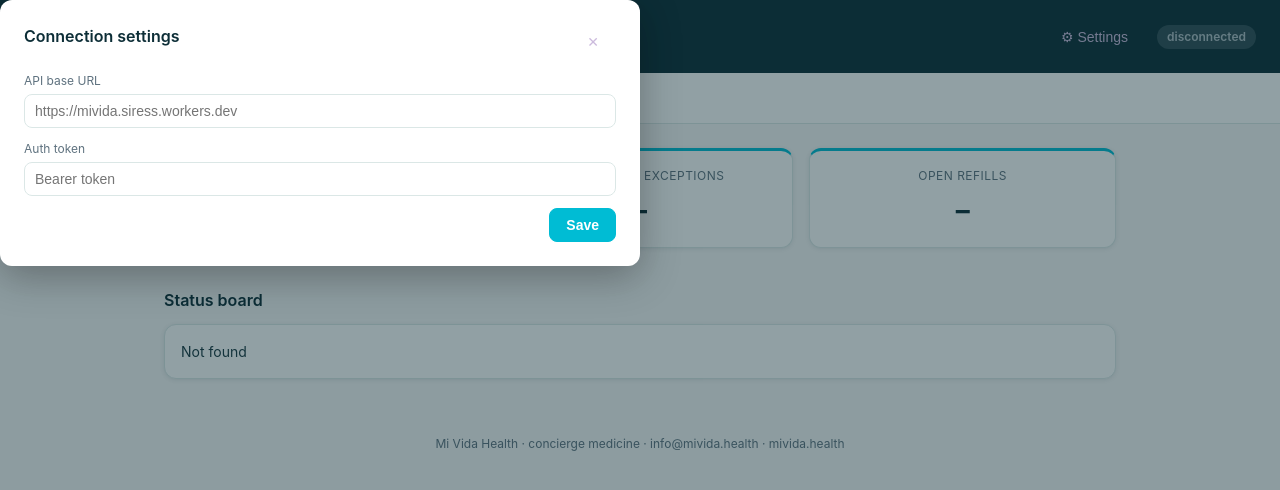
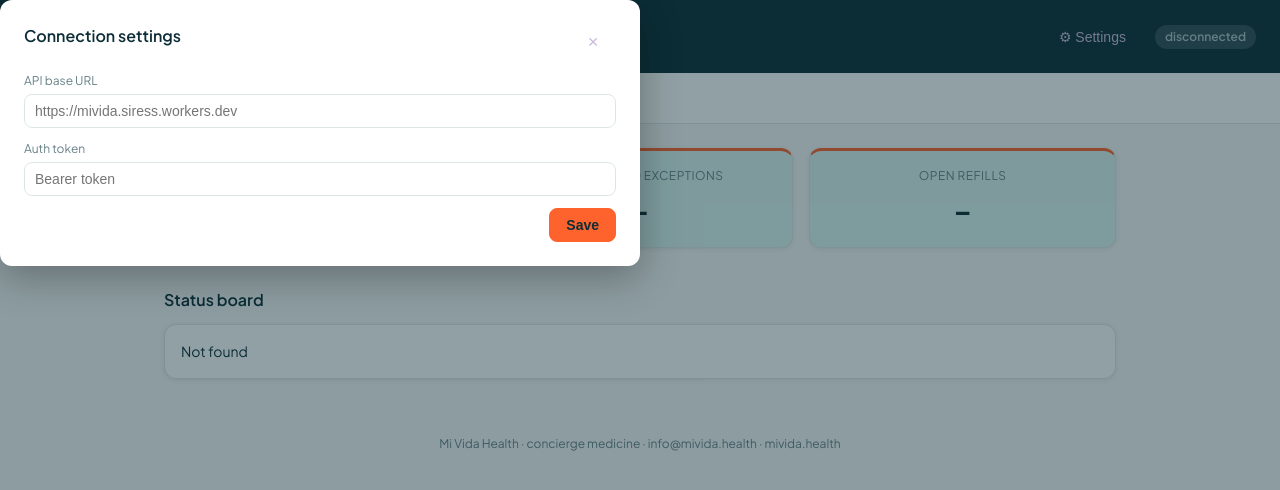
Before and after one commit to Siress-AG-Sources/mivida-care, a website: page public/index.html in a window 1280 px wide. Both pictures are taken after a click on the button "⚙︎ Settings". Drawn offline with Linux system fonts and the light colour scheme; no server answers.

Commit message:
Fix brand palette: greens/cream (#DBE7E6, #DCF5F2) + bright orange buttons (#FF632D), Plus Jakarta Sans font

```diff
--- a/public/index.html
+++ b/public/index.html
@@ -5,8 +5,8 @@
   <meta name="viewport" content="width=device-width, initial-scale=1.0" />
   <title>Mi Vida Health — Care Platform</title>
   <link rel="preconnect" href="https://fonts.googleapis.com" />
-  <link href="https://fonts.googleapis.com/css2?family=Inter:wght@400;500;600;700&display=swap" rel="stylesheet" />
-  <link rel="stylesheet" href="/styles.css" />
+  <link href="https://fonts.googleapis.com/css2?family=Plus+Jakarta+Sans:wght@400;500;600;700&display=swap" rel="stylesheet" />
+  <link rel="stylesheet" href="/styles.css?v=2" />
 </head>
 <body>
   <header class="topbar">
@@ -107,6 +107,6 @@
   <footer class="footer-note">
     Mi Vida Health · concierge medicine · info@mivida.health · mivida.health
   </footer>
-  <script src="/app.js?v=3"></script>
+  <script src="/app.js?v=4"></script>
 </body>
 </html>
--- a/public/styles.css
+++ b/public/styles.css
@@ -2,34 +2,34 @@
   --bg: #f7f7f7;
   --card: #ffffff;
   --border: #dbe7e6;
-  --text: #1b3a42;
-  --muted: #5f727f;
-  --accent: #00bcd4;
+  --text: #0d2e37;
+  --muted: #678188;
+  --mint: #dbe7e6;
+  --mint-light: #dcf5f2;
+  --orange: #ff632d;
   --accent-dark: #0d2e37;
-  --accent-soft: #dcf5f2;
-  --orange: #fe632d;
   --danger: #cf2e2e;
-  --warn: #fcb900;
-  --good: #00d084;
+  --warn: #b8860b;
+  --good: #2e8b57;
   --radius: 12px;
   --shadow: 0 1px 4px rgba(13, 46, 55, .10);
 }
 
 * { box-sizing: border-box; margin: 0; padding: 0; }
-body { font-family: -apple-system, BlinkMacSystemFont, "Segoe UI", Roboto, "Helvetica Neue", Arial, sans-serif; background: var(--bg); color: var(--text); font-size: 14px; line-height: 1.5; }
+body { font-family: "Plus Jakarta Sans", -apple-system, BlinkMacSystemFont, "Segoe UI", Roboto, "Helvetica Neue", Arial, sans-serif; background: var(--bg); color: var(--text); font-size: 14px; line-height: 1.5; }
 
 .topbar { display: flex; align-items: center; justify-content: space-between; padding: 14px 24px; background: var(--accent-dark); color: #fff; }
 .brand { display: flex; gap: 12px; align-items: center; }
-.logo { width: 40px; height: 40px; border-radius: 10px; background: var(--accent); color: #fff; display: grid; place-items: center; font-size: 20px; font-weight: 700; }
-.brand-name { font-size: 18px; font-weight: 700; letter-spacing: .02em; }
-.brand-name .accent { color: var(--accent); }
+.logo { width: 40px; height: 40px; border-radius: 10px; background: var(--orange); color: #fff; display: grid; place-items: center; font-size: 20px; font-weight: 700; }
+.brand-name { font-size: 18px; font-weight: 700; letter-spacing: .02em; color: #fff; }
+.brand-name .accent { color: var(--mint-light); }
 .tagline { color: #9fb4c0; font-size: 12px; }
 .topbar-right { display: flex; gap: 12px; align-items: center; }
 
 .tabs { display: flex; gap: 4px; padding: 12px 24px 0; background: #fff; border-bottom: 1px solid var(--border); }
 .tab { border: none; background: transparent; padding: 10px 16px; cursor: pointer; font-size: 14px; color: var(--muted); border-bottom: 2px solid transparent; }
 .tab:hover { color: var(--text); }
-.tab.active { color: var(--accent-dark); border-bottom-color: var(--accent); font-weight: 600; }
+.tab.active { color: var(--text); border-bottom-color: var(--orange); font-weight: 600; }
 
 .container { max-width: 1000px; margin: 0 auto; padding: 24px; }
 .view.hidden { display: none; }
@@ -38,10 +38,10 @@ body { font-family: -apple-system, BlinkMacSystemFont, "Segoe UI", Roboto, "Helv
 
 .card { background: var(--card); border: 1px solid var(--border); border-radius: var(--radius); box-shadow: var(--shadow); padding: 16px; margin-bottom: 16px; }
 .card-head { display: flex; justify-content: space-between; align-items: center; }
-.stat-card { text-align: center; border-top: 3px solid var(--accent); }
+.stat-card { text-align: center; border-top: 3px solid var(--orange); background: var(--mint-light); }
 .stat-label { color: var(--muted); font-size: 12px; text-transform: uppercase; letter-spacing: .04em; }
-.stat-value { font-size: 28px; font-weight: 700; margin-top: 4px; color: var(--accent-dark); }
-.section-title { font-size: 16px; font-weight: 600; margin-bottom: 12px; color: var(--accent-dark); }
+.stat-value { font-size: 28px; font-weight: 700; margin-top: 4px; color: var(--text); }
+.section-title { font-size: 16px; font-weight: 600; margin-bottom: 12px; color: var(--text); }
 
 .stack { display: flex; flex-direction: column; gap: 12px; }
 .row { display: flex; gap: 8px; align-items: center; flex-wrap: wrap; }
@@ -52,8 +52,8 @@ body { font-family: -apple-system, BlinkMacSystemFont, "Segoe UI", Roboto, "Helv
 
 .btn { padding: 8px 16px; border-radius: 8px; border: 1px solid var(--border); background: #fff; cursor: pointer; font-size: 14px; }
 .btn:hover { background: #f7f8fa; }
-.btn-primary { background: var(--accent); color: #fff; border-color: var(--accent); font-weight: 600; }
-.btn-primary:hover { background: #00a5bb; }
+.btn-primary { background: var(--orange); color: #0d2e37; border-color: var(--orange); font-weight: 600; }
+.btn-primary:hover { background: #e85a26; }
 .btn-ghost { background: transparent; border-color: transparent; color: #cbd; }
 .btn-ghost:hover { background: rgba(255,255,255,.1); }
 .btn-sm { padding: 5px 12px; font-size: 13px; }
@@ -62,7 +62,7 @@ body { font-family: -apple-system, BlinkMacSystemFont, "Segoe UI", Roboto, "Helv
 .badge-muted { background: #314e56; color: #b0bec5; }
 .badge-ok { background: #e6f4ea; color: var(--good); }
 .badge-low { background: #eef1f4; color: var(--muted); }
-.badge-medium { background: #fdf3dd; color: #b8860b; }
+.badge-medium { background: #fdf3dd; color: var(--warn); }
 .badge-high { background: #fdecea; color: var(--danger); }
 
 .kv { display: grid; grid-template-columns: 140px 1fr; gap: 4px 12px; font-size: 13px; }
@@ -74,7 +74,7 @@ body { font-family: -apple-system, BlinkMacSystemFont, "Segoe UI", Roboto, "Helv
 .exception-item.medium { border-left-color: var(--warn); }
 .exception-item.low { border-left-color: var(--muted); }
 
-.detail-link { color: var(--accent-dark); cursor: pointer; text-decoration: none; float: right; font-size: 13px; font-weight: 600; }
+.detail-link { color: var(--text); cursor: pointer; text-decoration: none; float: right; font-size: 13px; font-weight: 600; }
 
 .modal { border: none; border-radius: 12px; padding: 0; width: min(640px, 92vw); max-height: 85vh; overflow: auto; box-shadow: 0 10px 40px rgba(0,0,0,.3); }
 .modal::backdrop { background: rgba(13,46,55,.45); }
```
Also changed, not shown: DESIGN.md (+4 -2 lines).
